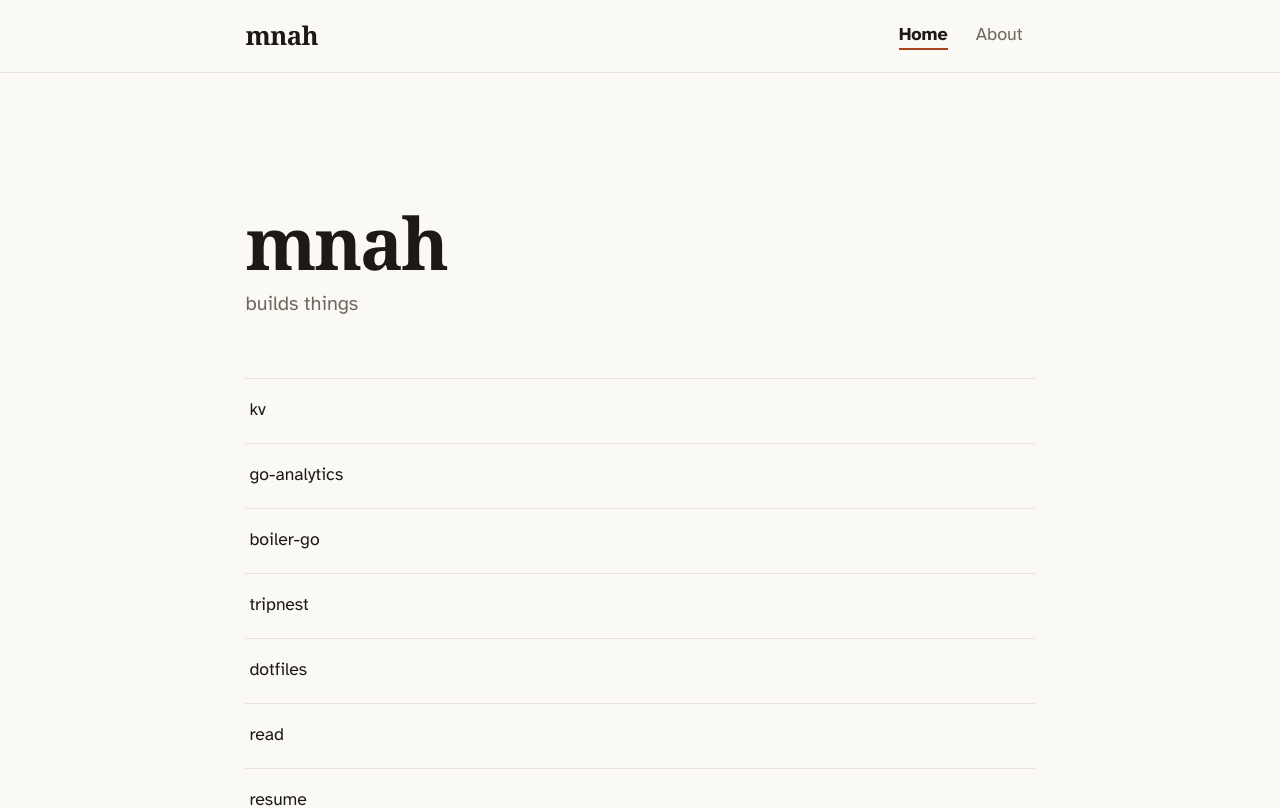
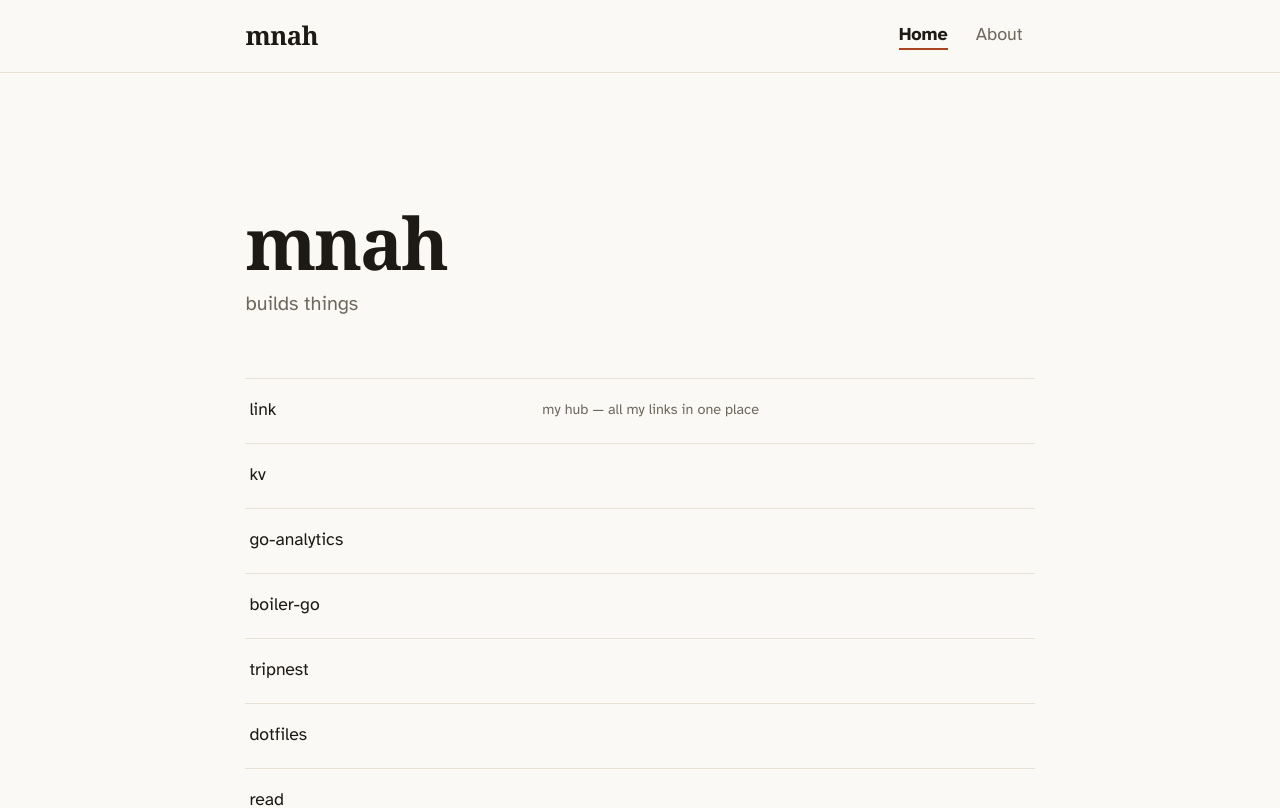
Before and after one commit to mnah05/mnah05, a React (Vite) app: page / in a window 1280 px wide. Shown: the top 808 px of the page. Built offline with nearby package versions, Linux system fonts and the light colour scheme.

Commit message:
update resume link to overleaf; add link hub project

```diff
--- a/src/components/Footer.tsx
+++ b/src/components/Footer.tsx
@@ -9,7 +9,7 @@ const SOCIALS = [
 	},
 	{
 		label: "resume",
-		href: "https://drive.google.com/file/d/1gUsJzs93HxYxz3EQhQPpnsIAQC58hEAC/view?usp=sharing",
+		href: "https://www.overleaf.com/read/dxbtbmgqdrbg#973621",
 	},
 ];
 
--- a/src/pages/Home.tsx
+++ b/src/pages/Home.tsx
@@ -7,6 +7,7 @@ const SITE_TITLE = "mnah";
 const SITE_DESCRIPTION = "mnah — builds things";
 
 const PROJECTS = [
+	{ name: "link", href: "https://link.mnah.dev/", desc: "my hub — all my links in one place" },
 	{ name: "kv", href: "https://github.com/mnah05/kv" },
 	{ name: "go-analytics", href: "https://github.com/mnah05/go-analytics" },
 	{ name: "boiler-go", href: "https://github.com/mnah05/boiler-go" },
@@ -18,7 +19,7 @@ const PROJECTS = [
 	},
 	{
 		name: "resume",
-		href: "https://drive.google.com/file/d/1gUsJzs93HxYxz3EQhQPpnsIAQC58hEAC/view?usp=sharing",
+		href: "https://www.overleaf.com/read/dxbtbmgqdrbg#973621",
 	},
 ];
 
@@ -42,10 +43,13 @@ export default function Home() {
 									target="_blank"
 									rel="noopener noreferrer"
 								>
-									<span className="project-name">{project.name}</span>
-									<span className="project-arrow" aria-hidden="true">
-										&rarr;
-									</span>
+								<span className="project-name">{project.name}</span>
+								{project.desc && (
+									<span className="project-desc">{project.desc}</span>
+								)}
+								<span className="project-arrow" aria-hidden="true">
+									&rarr;
+								</span>
 								</a>
 							</li>
 						))}
--- a/src/styles/home.css
+++ b/src/styles/home.css
@@ -26,11 +26,18 @@
 	display: flex;
 	align-items: center;
 	justify-content: space-between;
+	gap: 1rem;
 	min-height: 64px;
 	padding: 0 0.25rem;
 	color: var(--ink);
 	text-decoration: none;
 	font-size: 1.1rem;
+}
+.project-desc {
+	color: var(--muted);
+	font-size: 0.9rem;
+	font-weight: normal;
+	margin-left: 0.75rem;
 }
 .projects a:hover {
 	color: var(--accent);
```
